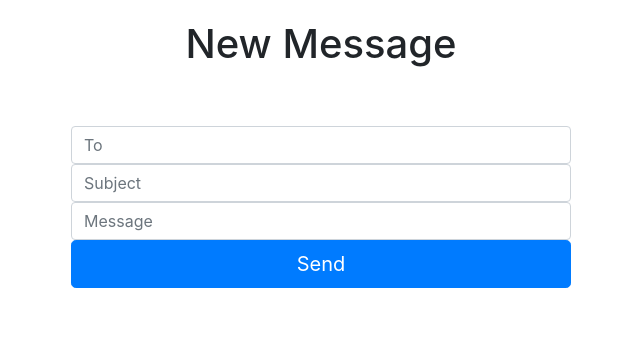
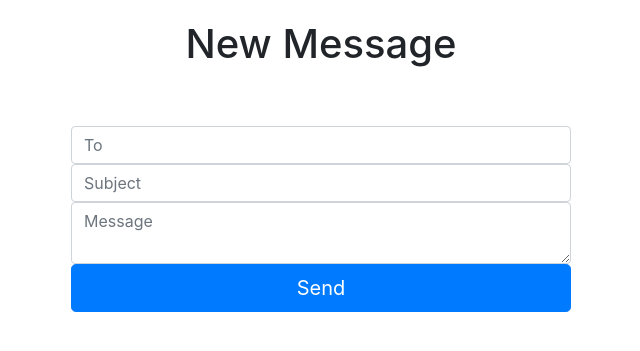
Before and after one commit to jerozerbib/STI_Project, a PHP site: page /newmessage.php in a window 1280 px wide. Shown: the part 56-407 px from the top of the page, without its empty margins (319-959 px from the left). Run offline with PHP 8.4, Linux system fonts and the light colour scheme; the visitor is signed in with stand-in values (Sample User, id 1).

Commit message:
change input to textarea for messages

```diff
--- a/site/html/messagereply.php
+++ b/site/html/messagereply.php
@@ -28,7 +28,7 @@ verify();
                     ?>
                     <input type="text" name="to" id="to" class="form-control" value="<?php echo utf8_decode($pseudo) ?>" disabled="disabled" required>
                     <input type="text" name="subject" id="subject" class="form-control" value="<?php echo utf8_decode($row['subject']) ?>" disabled="disabled" required>
-				    <input type="text" name="message" id="message" class="form-control" placeholder="Message" required>
+				    <textarea type="text" name="message" id="message" class="form-control" placeholder="Message" required></textarea>
 				    <button class="btn btn-lg btn-primary btn-block" type="submit">Send</button>
 			    </div>
 		    </form>
--- a/site/html/newmessage.php
+++ b/site/html/newmessage.php
@@ -19,7 +19,7 @@ verify();
 			    <div>
                     <input type="text" name="to" id="to" class="form-control" placeholder="To" required>
                     <input type="text" name="subject" id="subject" class="form-control" placeholder="Subject" required>
-				    <input type="text" name="message" id="message" class="form-control" placeholder="Message" required>
+				    <textarea type="text" name="message" id="message" class="form-control" placeholder="Message" required></textarea>
 				    <button class="btn btn-lg btn-primary btn-block" type="submit">Send</button>
 			    </div>
 		    </form>
```
Also changed, not shown: README.md, site/databases/sti.db.
